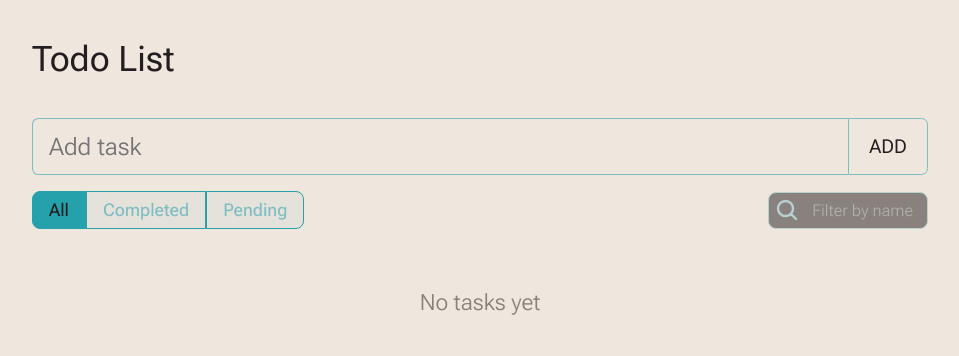
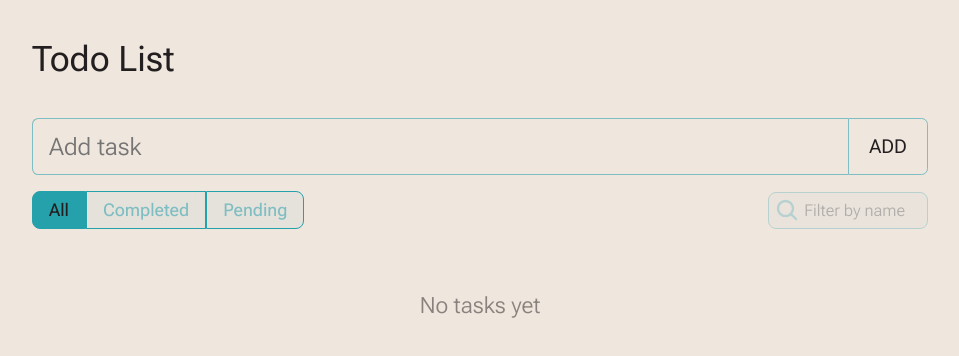
Before and after one commit to elpeix/ticket-classifier, a React (Vite) app: page / in a window 1280 px wide. Shown: the top 356 px of the page, without its empty margins (160-1119 px from the left). Built offline with nearby package versions, Linux system fonts and the light colour scheme.

Commit message:
Fixed line height

```diff
--- a/src/components/FilterBar.jsx
+++ b/src/components/FilterBar.jsx
@@ -43,7 +43,7 @@ export default function FilterBar() {
       <div className={styles.filterByName}>
         <input
           type="text"
-          placeholder="  Filter by name"
+          placeholder="Filter by name"
           value={tasks.filter.name}
           onChange={e => tasks.filter.filterByName(e.target.value)}
           onKeyUp={e => e.key === 'Escape' && tasks.filter.filterByName('')}
--- a/src/styles/FilterBar.module.css
+++ b/src/styles/FilterBar.module.css
@@ -59,6 +59,7 @@
   padding: 0.5rem 0.5rem 0.5rem 2.2rem;
   width: 10rem;
   font-size: 1.02rem;
+  background-color: var(--color-primary-opacity);
   background-image: var(--icon-search);
   background-repeat: no-repeat;
   background-position: 0.4rem 0.3rem;
--- a/src/styles/index.css
+++ b/src/styles/index.css
@@ -6,7 +6,7 @@
 
   font-family: 'Roboto Flex', Helvetica, Arial, sans-serif;
   font-size: 16px;
-  line-height: 1.2rem;
+  line-height: 1.5rem;
   font-weight: 400;
 
   --font-weight-light: 300;
```
